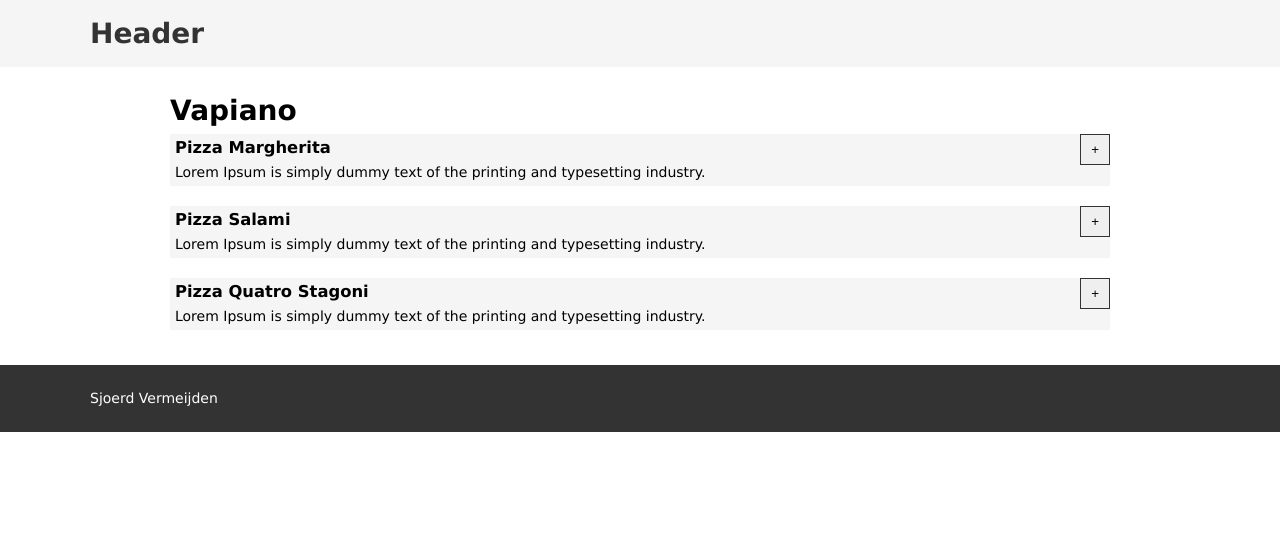
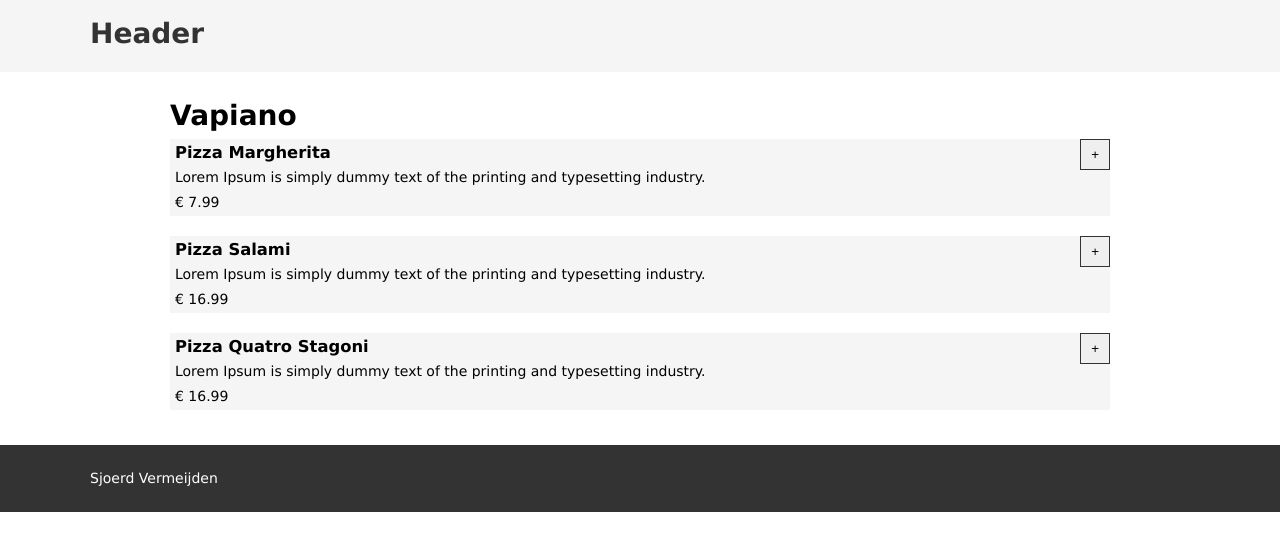
Before and after one commit to sjoerdvermeijden/next-order-tsx, a Next.js app: page /restaurants/0 in a window 1280 px wide. Shown: the top 550 px of the page. Built offline with nearby package versions, Linux system fonts and the light colour scheme.

Commit message:
Adds a link for the header title

```diff
--- a/src/components/Header/Header.tsx
+++ b/src/components/Header/Header.tsx
@@ -1,6 +1,14 @@
 import { HeaderWrapper } from "./Style";
 
+import styled from "styled-components";
+
 import Wrap from "../Wrap/Wrap";
+
+export const StyledLink = styled.a`
+  display: inline-block;
+  text-decoration: none;
+  color: var(--darkgray);
+`;
 
 type Props = {};
 
@@ -10,7 +18,9 @@
       <HeaderWrapper>
         <Wrap>
           <div className="main-inner">
-            <h1>Header</h1>
+            <StyledLink href="/">
+              <h1>Header</h1>
+            </StyledLink>
           </div>
         </Wrap>
       </HeaderWrapper>
--- a/src/components/MenuItem/MenuItem.tsx
+++ b/src/components/MenuItem/MenuItem.tsx
@@ -5,9 +5,10 @@
 type Props = {
   title: string;
   description: string;
+  price: number;
 };
 
-function Menu({ title, description }: Props) {
+function Menu({ title, description, price }: Props) {
   return (
     <MenuWrapper>
       <div className="menu-item">
@@ -16,6 +17,7 @@
           <button className="menu-item__add-button">+</button>
           <h3 className="menu-item__title">{title}</h3>
           <p className="menu-item__description">{description}</p>
+          <span className="menu-item__price">€ {price}</span>
         </div>
       </div>
     </MenuWrapper>
--- a/src/components/MenuItem/Style.js
+++ b/src/components/MenuItem/Style.js
@@ -17,6 +17,7 @@
       top: 0;
     }
 
+    &__description,
     &__title {
       &:not(:last-child) {
         margin-bottom: 8px;
--- a/src/pages/restaurants/[id].tsx
+++ b/src/pages/restaurants/[id].tsx
@@ -98,6 +98,7 @@
                         <MenuItem
                           title={item.title}
                           description={item.description}
+                          price={item.price}
                         />
                       </li>
                     );
```
